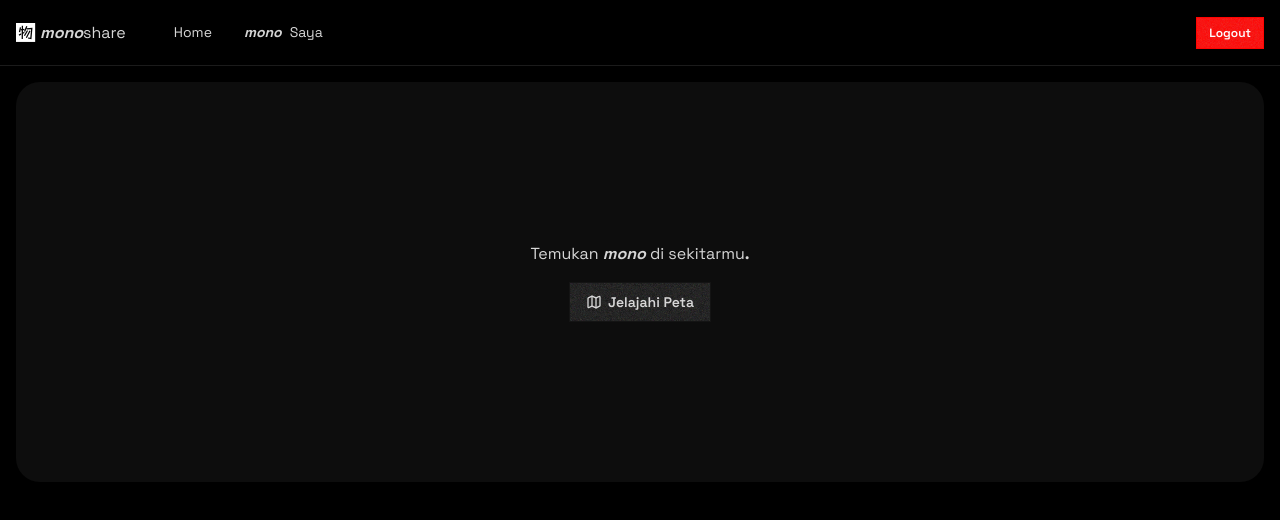
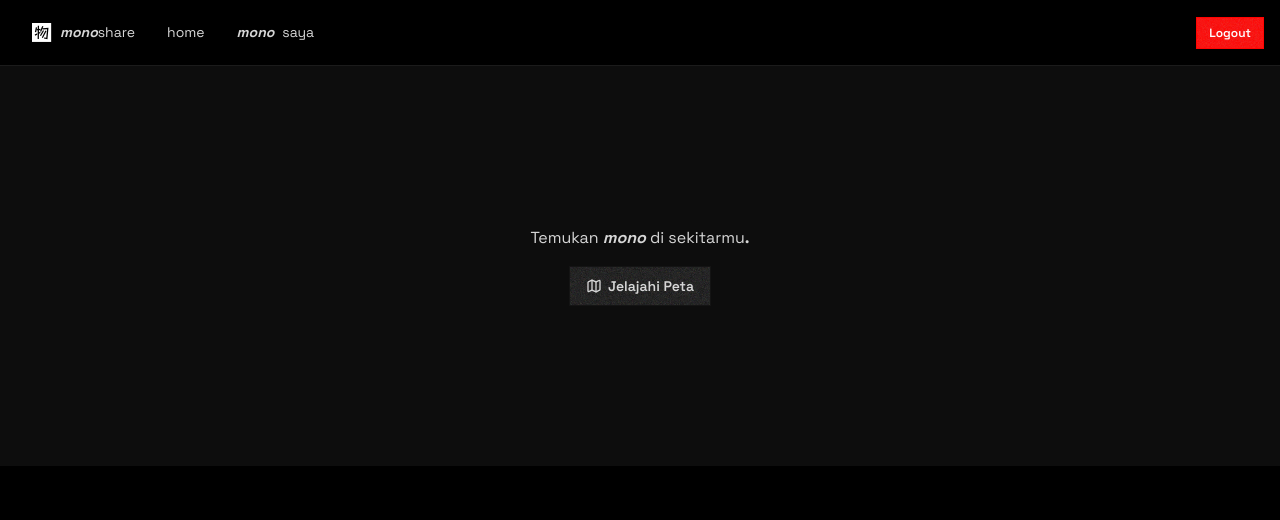
Before and after one commit to faridreaming/monoshare, a website built with Vite: page index.html in a window 1280 px wide. Built offline with nearby package versions, Linux system fonts and the light colour scheme.

Commit message:
feat: update layout and styling in index.html and HomeView.js for improved structure and readability

```diff
--- a/index.html
+++ b/index.html
@@ -16,7 +16,7 @@
 
     <title>monoshare</title>
   </head>
-  <body>
+  <body class="flex-col flex min-h-dvh">
     <a
       href="#main-content"
       class="sr-only focus:not-sr-only focus:absolute focus:top-4 focus:left-4 z-50 btn btn-primary"
@@ -25,7 +25,7 @@
     </a>
 
     <header class="border-b border-base-300 bg-base-100 shadow-sm">
-      <nav class="navbar px-4 max-w-7xl mx-auto" aria-label="Main navigation">
+      <nav class="navbar px-4" aria-label="Main navigation">
         <div class="navbar-start gap-4">
           <div class="dropdown block md:hidden">
             <button
@@ -56,26 +56,28 @@
               tabindex="-1"
               class="menu dropdown-content bg-base-200 rounded-box z-1 mt-3 w-52 p-2 shadow"
             >
-              <li><a href="/">Home</a></li>
+              <li><a href="/">home</a></li>
               <li>
-                <a href="#/my-monos"><em class="font-bold">mono</em> Saya</a>
+                <a href="#/my-monos"><em class="font-bold">mono</em> saya</a>
               </li>
             </ul>
           </div>
 
-          <a
-            href="/"
-            class="flex items-center gap-1 mr-4"
-            aria-label="monoshare home"
-          >
-            <img src="/favicon.svg" alt="" aria-hidden="true" class="h-5 w-5" />
-            <span translate="no"><em class="font-bold">mono</em>share</span>
-          </a>
-
           <ul class="menu menu-horizontal px-1 gap-2 hidden md:flex">
-            <li><a href="/">Home</a></li>
             <li>
-              <a href="#/my-monos"><em class="font-bold">mono</em> Saya</a>
+              <a href="/">
+                <img
+                  src="/favicon.svg"
+                  alt=""
+                  aria-hidden="true"
+                  class="h-5 w-5"
+                />
+                <span translate="no"><em class="font-bold">mono</em>share</span>
+              </a>
+            </li>
+            <li><a href="/">home</a></li>
+            <li>
+              <a href="#/my-monos"><em class="font-bold">mono</em> saya</a>
             </li>
           </ul>
         </div>
@@ -88,8 +90,8 @@
       </nav>
     </header>
 
-    <main id="main-content" class="mx-auto max-w-7xl p-4">
-      <div id="app"></div>
+    <main id="main-content" class="flex-1 min-h-0">
+      <div id="app" class="h-full"></div>
     </main>
 
     <script type="module" src="/src/main.js"></script>
--- a/src/views/HomeView.js
+++ b/src/views/HomeView.js
@@ -2,7 +2,7 @@ export default class HomeView {
   static render() {
     const app = document.getElementById('app')
     app.innerHTML = `
-      <section class="relative overflow-hidden rounded-3xl min-h-[50vh] flex items-center">
+      <section class="relative overflow-hidden min-h-[50vh] flex items-center">
         <div id="map" class="absolute inset-0"></div>
         <div class="absolute inset-0 bg-white/5"></div>
 
```
